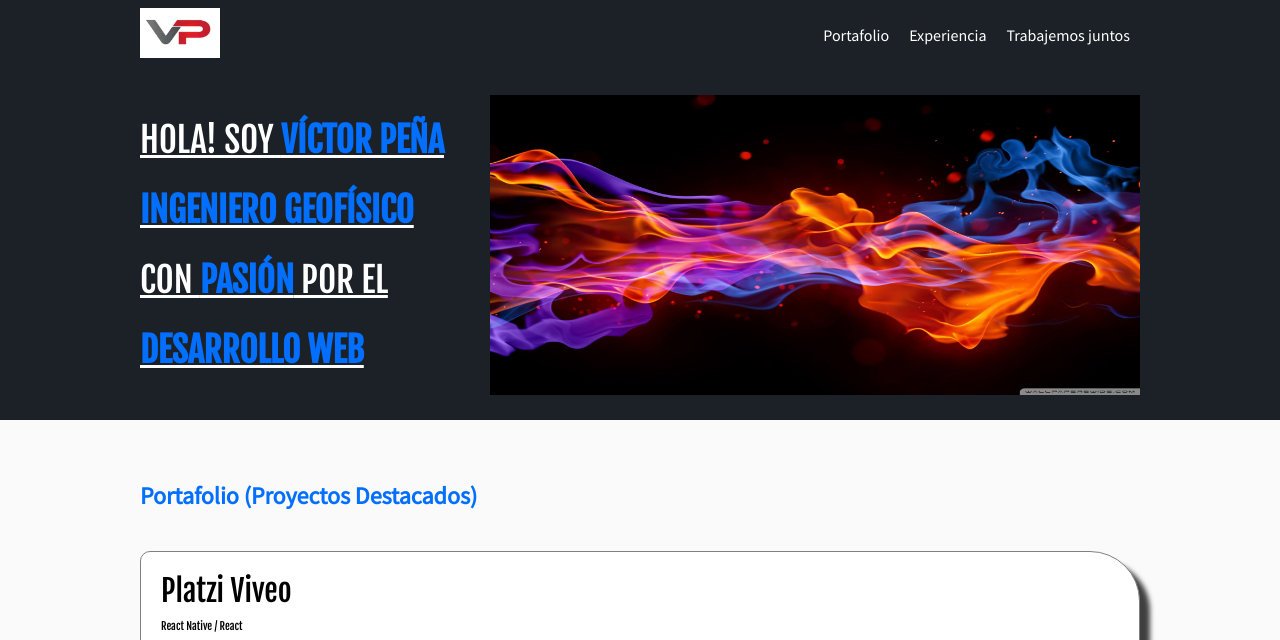
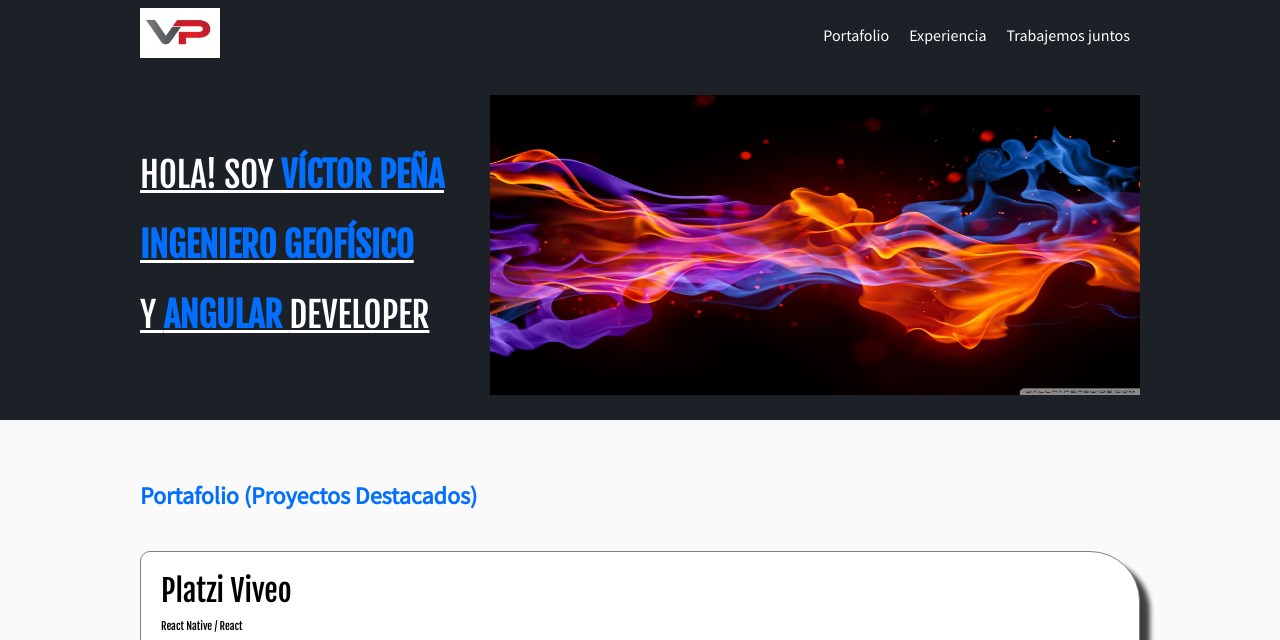
Before and after one commit to victor-hpm/Portafolio, a plain HTML site: page index.html in a window 1280 px wide. Shown: the top 640 px of the page. Drawn offline with Linux system fonts and the light colour scheme.

Commit message:
cambio de banner

```diff
--- a/estilos.css
+++ b/estilos.css
@@ -728,7 +728,7 @@ figure {
         font-size: 2.5em;
         /* modificando tamaño de letra */
         z-index: 2;
-        /* z-index: 2;sera el que este encima del z-index 2 */
+        /* z-index: 2;sera el que este encima del z-index 1 */
     }
     /* positions css */
     .hero-image {
--- a/index.html
+++ b/index.html
@@ -70,7 +70,7 @@
         <div class="container">
 
             <h1>
-                Hola! Soy <strong>Víctor Peña</strong> <br> <strong>Ingeniero Geofísico</strong> <br> Con <strong>pasión</strong> por el <br> <strong>desarrollo web</strong>
+                Hola! Soy <strong>Víctor Peña</strong> <br> <strong>Ingeniero Geofísico</strong> <br> y <strong> Angular </strong> Developer <br> <strong></strong>
                 <!-- strong para resaltar palabras en el texto -->
             </h1>
             <img class="hero-image" src="hero.jpg" width="650" height="300" alt="Imagen Principal" />
```
Also changed, not shown: 1 other file.
